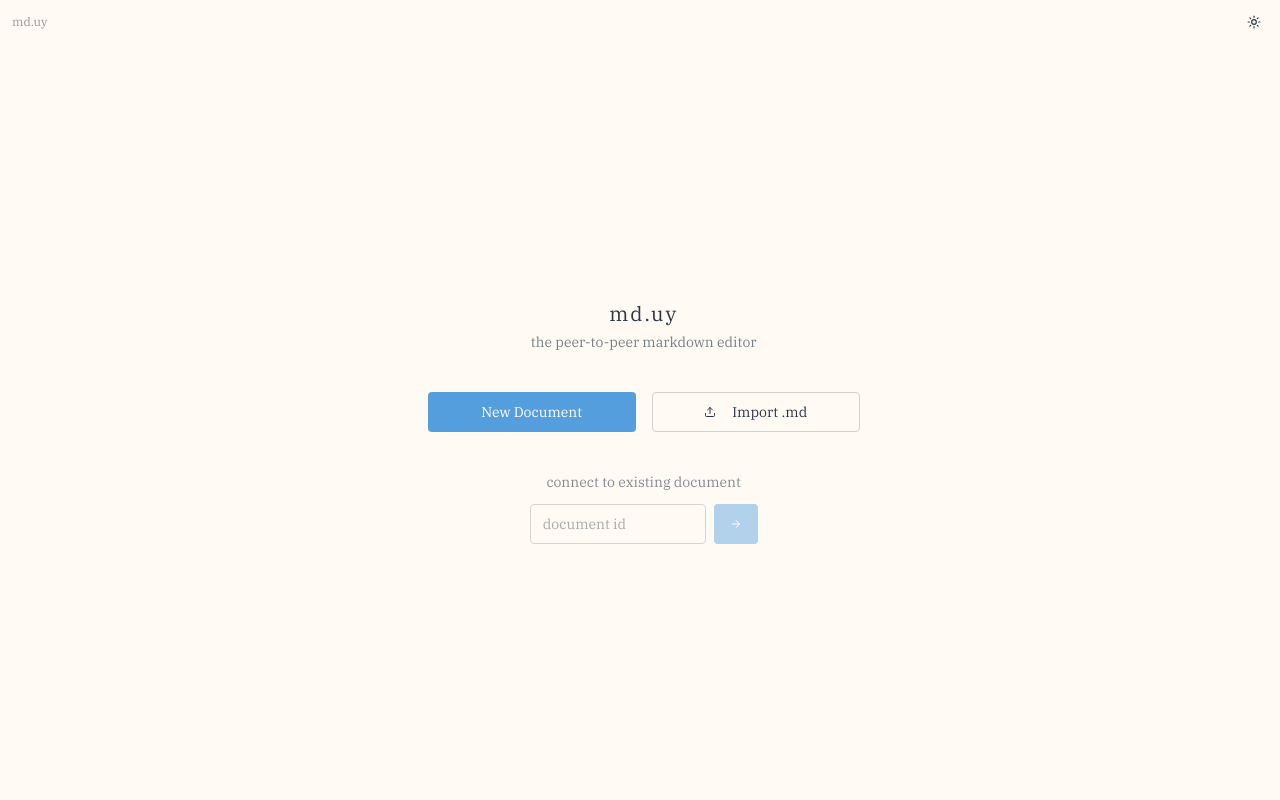
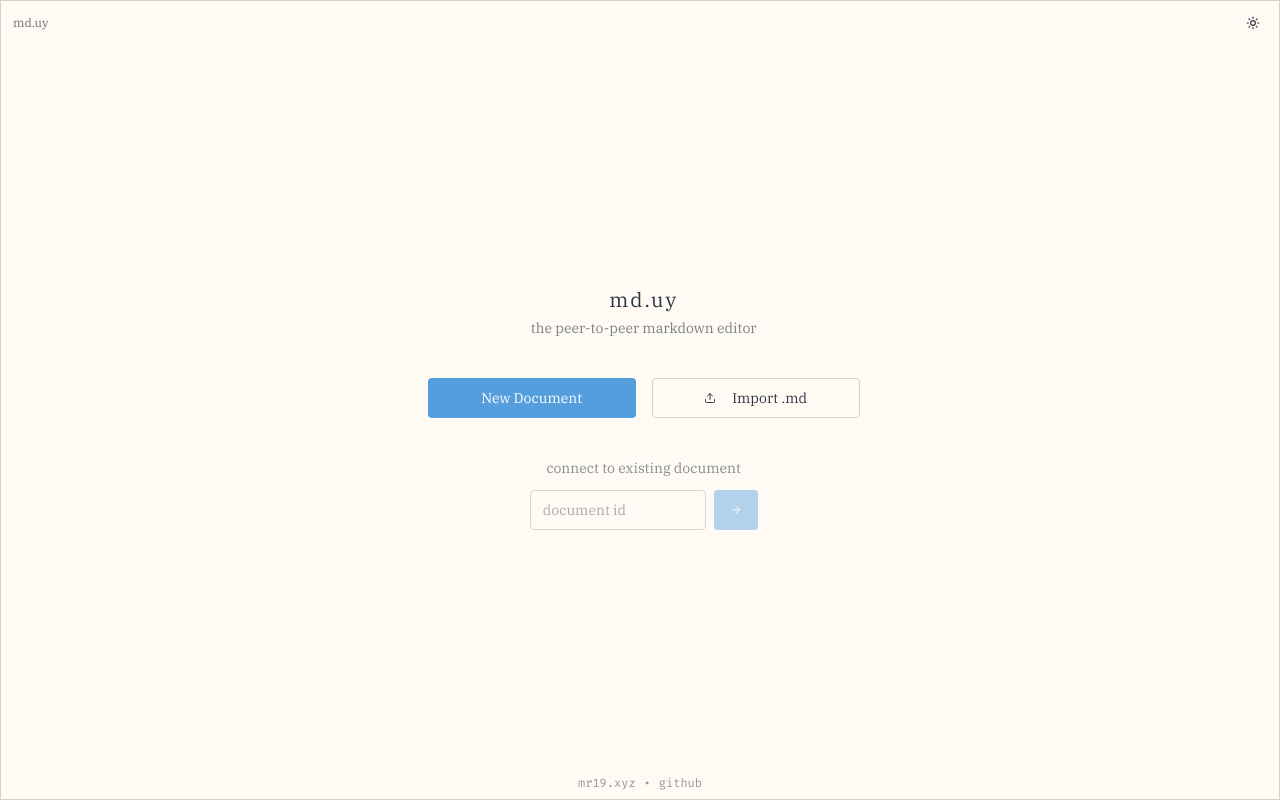
Before and after one commit to mateoroldos/md.uy, a SvelteKit app: page / in a window 1280 px wide. Built offline with nearby package versions, Linux system fonts and the light colour scheme; no server answers.

Commit message:
add github stars

```diff
--- /dev/null
+++ b/src/lib/components/GitHubStars.svelte
@@ -0,0 +1,35 @@
+<script lang="ts">
+	import { onMount } from 'svelte';
+	import { buttonVariants } from './ui/button';
+	import { Star } from '@lucide/svelte';
+
+	let stars: number = 0;
+	let error: boolean = false;
+
+	async function fetchGitHubStars() {
+		try {
+			const response = await fetch('https://api.github.com/repos/mateoroldos/md.uy');
+			const data = await response.json();
+			stars = data.stargazers_count;
+		} catch (e) {
+			console.error(e);
+			error = true;
+		}
+	}
+
+	onMount(() => {
+		fetchGitHubStars();
+	});
+</script>
+
+{#if !error}
+	<a
+		href="https://github.com/mateoroldos/md.uy"
+		target="_blank"
+		rel="noopener noreferrer"
+		class={buttonVariants({ variant: 'ghost', size: 'sm' })}
+	>
+		<Star class="size-3!" />
+		{stars}
+	</a>
+{/if}
--- a/src/routes/+layout.svelte
+++ b/src/routes/+layout.svelte
@@ -1,6 +1,7 @@
 <script lang="ts">
 	import { page } from '$app/state';
 	import ThemeToggle from '$lib/components/ThemeToggle.svelte';
+	import GitHubStars from '$lib/components/GitHubStars.svelte';
 	import '../app.css';
 	import { ModeWatcher } from 'mode-watcher';
 
@@ -8,18 +9,36 @@
 </script>
 
 <ModeWatcher />
+<div class="flex w-full flex-col border">
 	<div
-	class="mx-auto grid w-[90%] grid-cols-2 grid-rows-[auto_auto_1fr] flex-col gap-x-6 gap-y-1 overflow-hidden md:w-full md:grid-cols-[auto_min(55%,_800px)_auto] md:grid-rows-[auto_1fr_auto]"
+		class="mx-auto grid w-[90%] flex-1 grid-cols-2 grid-rows-[auto_auto_1fr] flex-col gap-x-6 gap-y-1 overflow-hidden md:w-full md:grid-cols-[auto_min(55%,_800px)_auto] md:grid-rows-[auto_1fr_auto]"
 	>
 		<div class="flex items-center justify-start py-2 text-xs md:px-3">
-		<a href="/" class="text-foreground/50">md.uy</a>
+			<a href="/" class="text-foreground/70">md.uy</a>
 			{#if page.params.id}
-			<span class="text-foreground/50 ml-1">/</span>
+				<span class="text-foreground/30 ml-1">/</span>
 				<span class="ml-1 pt-[2px] font-mono">{`${page.params.id}`}</span>
 			{/if}
 		</div>
 		{@render children()}
-	<div class="col-start-2 row-start-1 flex items-center justify-end py-2 md:col-start-3 md:px-3">
+		<div
+			class="col-start-2 row-start-1 flex items-center justify-end gap-1 py-2 md:col-start-3 md:px-3"
+		>
+			<GitHubStars />
 			<ThemeToggle />
 		</div>
 	</div>
+	<footer class="text-foreground/50 border-t-border/40! pt-1 pb-2 text-center text-xs">
+		<div class="inline-flex gap-2 font-mono">
+			<a href="https://mr19.xyz" target="_blank" class="hover:text-foreground duration-100"
+				>mr19.xyz</a
+			>
+			<span>•</span>
+			<a
+				href="https://github.com/mateoroldos/md.uy"
+				target="_blank"
+				class="hover:text-foreground inline-flex items-center gap-1 duration-100">github</a
+			>
+		</div>
+	</footer>
+</div>
```
Lines whose indentation alone changed are shown as unchanged.
